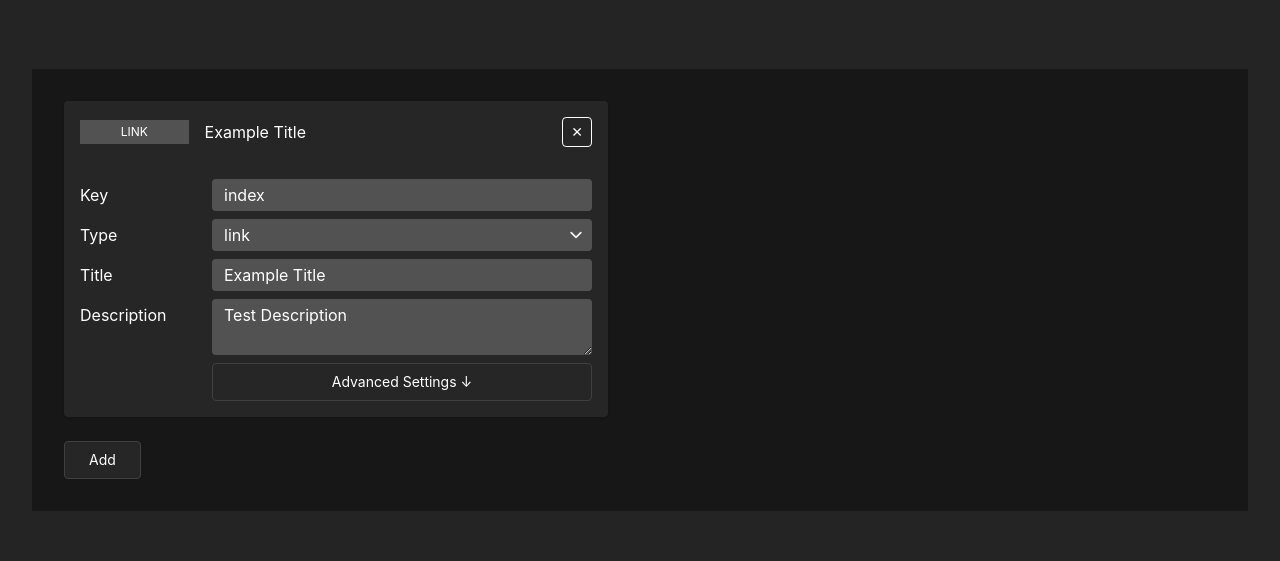
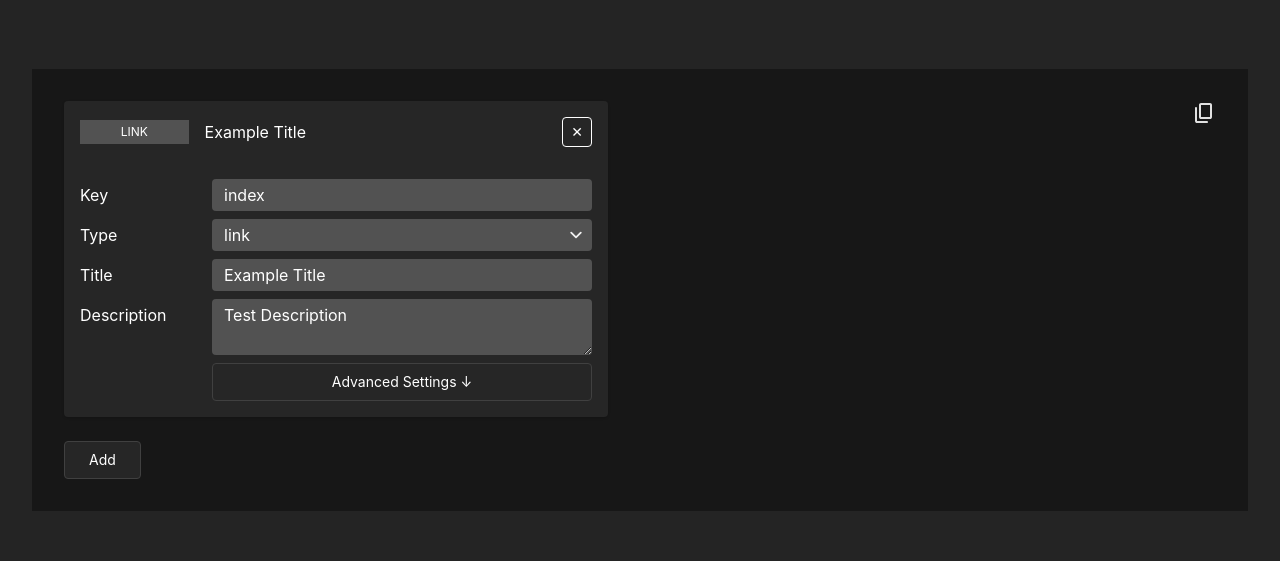
Before and after one commit to ThemePlate/themeplate.github.io, a Preact app: page / in a window 1280 px wide. Shown: the part 122-683 px from the top of the page. Built offline with nearby package versions, Linux system fonts and the light colour scheme.

Commit message:
add copy code button

```diff
--- a/src/components/CodePreview.tsx
+++ b/src/components/CodePreview.tsx
@@ -1,6 +1,7 @@
 import { effect } from '@preact/signals';
-import { useState } from 'preact/hooks';
+import { useRef, useState } from 'preact/hooks';
 import { codeToHtml } from 'shiki';
+import CopyButton from './CopyButton';
 
 import type { Signal } from '@preact/signals';
 import type { FieldItemType } from '../types';
@@ -44,6 +45,7 @@ const wrap = (value: Signal<FieldItemType>[]) => {
 };
 
 export default function ({ data }: Props) {
+	const codeRef = useRef(null);
 	const [html, setHtml] = useState('');
 
 	effect(() => {
@@ -53,5 +55,10 @@ export default function ({ data }: Props) {
 		}).then(setHtml);
 	});
 
-	return <div className="" dangerouslySetInnerHTML={{ __html: html }}></div>;
+	return (
+		<div className="relative">
+			<div className="h-full" ref={codeRef} dangerouslySetInnerHTML={{ __html: html }}></div>
+			<CopyButton codeRef={codeRef}></CopyButton>
+		</div>
+	);
 }
--- /dev/null
+++ b/src/components/CopyButton.tsx
@@ -0,0 +1,48 @@
+import { Ref, useState } from 'preact/hooks';
+
+function CheckImage() {
+	return (
+		<svg xmlns="http://www.w3.org/2000/svg" width="24" height="24" viewBox="0 0 24 24">
+			<path
+				fill="currentColor"
+				d="m10.6 16.2l7.05-7.05l-1.4-1.4l-5.65 5.65l-2.85-2.85l-1.4 1.4l4.25 4.25ZM5 21q-.825 0-1.413-.588T3 19V5q0-.825.588-1.413T5 3h14q.825 0 1.413.588T21 5v14q0 .825-.588 1.413T19 21H5Z"
+			/>
+		</svg>
+	);
+}
+
+function CopyImage() {
+	return (
+		<svg xmlns="http://www.w3.org/2000/svg" width="24" height="24" viewBox="0 0 24 24">
+			<path
+				fill="currentColor"
+				d="M9 18q-.825 0-1.413-.588T7 16V4q0-.825.588-1.413T9 2h9q.825 0 1.413.588T20 4v12q0 .825-.588 1.413T18 18H9Zm0-2h9V4H9v12Zm-4 6q-.825 0-1.413-.588T3 20V7q0-.425.288-.713T4 6q.425 0 .713.288T5 7v13h10q.425 0 .713.288T16 21q0 .425-.288.713T15 22H5Zm4-6V4v12Z"
+			/>
+		</svg>
+	);
+}
+
+type Props = {
+	codeRef: Ref<HTMLDivElement>;
+};
+
+export default function ({ codeRef }: Props) {
+	const [marked, setMarked] = useState(false);
+
+	const handleClick = async (event: Event) => {
+		event.preventDefault();
+
+		await navigator.clipboard.writeText(codeRef.current?.innerText ?? '');
+
+		setMarked(true);
+		setTimeout(() => {
+			setMarked(false);
+		}, 2000);
+	};
+
+	return (
+		<button onClick={handleClick} className="absolute top-8 right-8 cursor-pointer" title="Copy to clipboard">
+			{marked ? <CheckImage></CheckImage> : <CopyImage></CopyImage>}
+		</button>
+	);
+}
```
